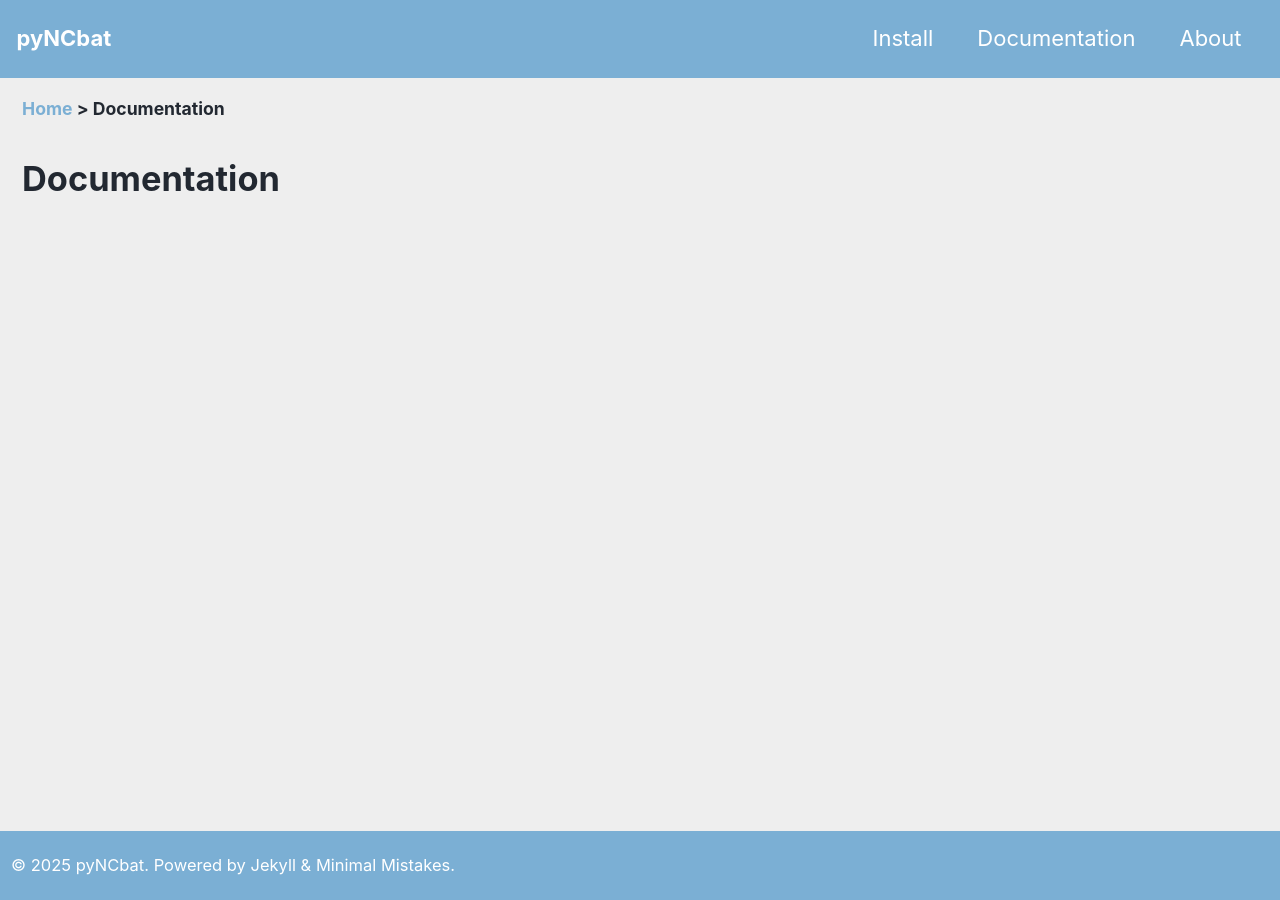
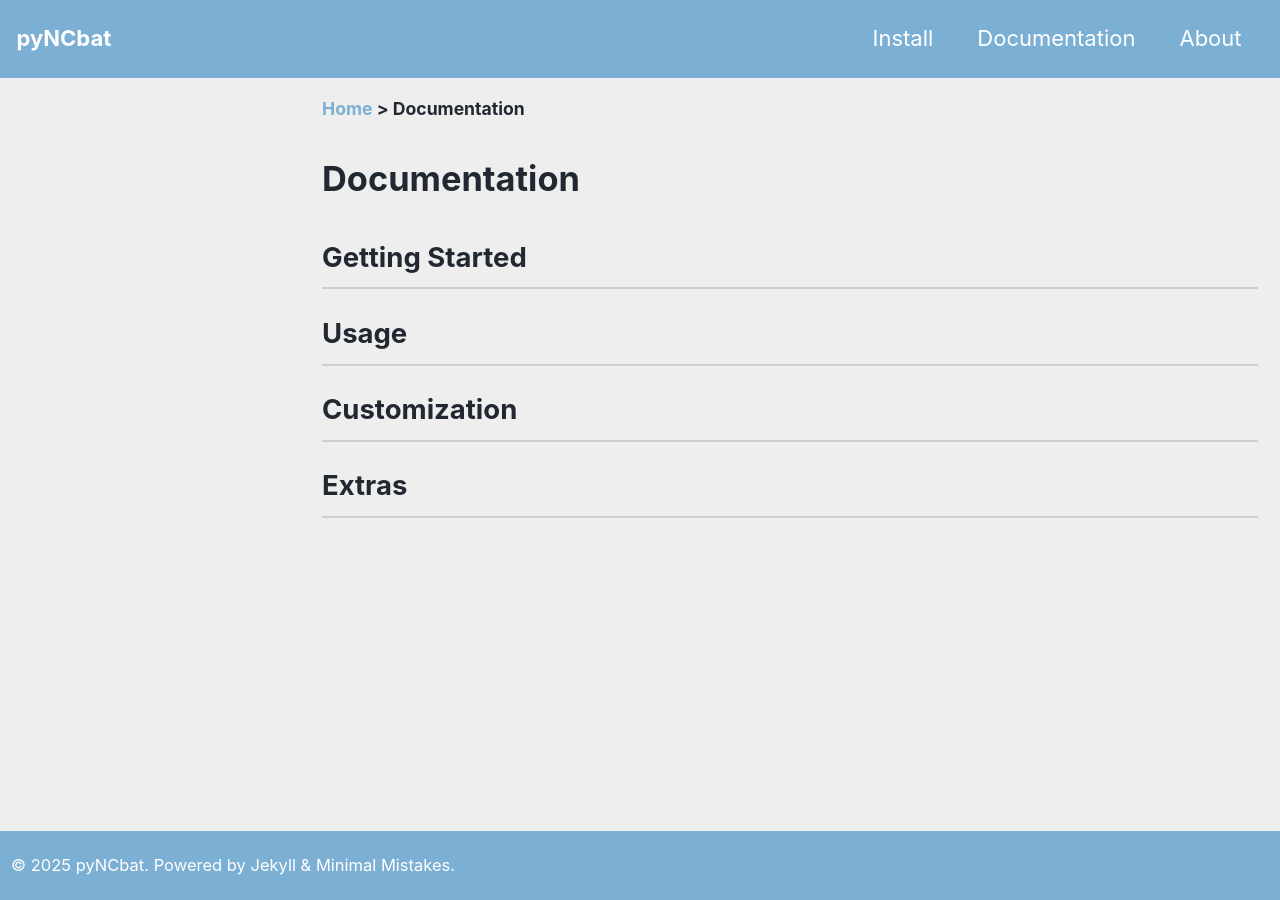
Before and after one commit to alexiom/pyNCbat, a Jekyll site: the page built from docs/_pages/documentation.md, in a window 1280 px wide. Built offline with Jekyll 4.4.1, drawn with Linux system fonts in a browser that asks for light colours; cached includes are drawn as plain includes.

Commit message:
update sidebars

```diff
--- a/docs/_pages/documentation.md
+++ b/docs/_pages/documentation.md
@@ -3,3 +3,11 @@ layout: single
 permalink: /documentation/
 title: "Documentation"
 ---
+
+## Getting Started
+
+## Usage
+
+## Customization
+
+## Extras
--- a/docs/_sass/minimal-mistakes/skins/_pyNCbat.scss
+++ b/docs/_sass/minimal-mistakes/skins/_pyNCbat.scss
@@ -26,9 +26,9 @@ $masthead-link-color-hover: $text-color !default;
 $navicon-link-color-hover: mix(#fff, $text-color, 80%) !default;
 
 
-$right-sidebar-width-narrow: 0px !default;
-$right-sidebar-width: 0px !default;
-$right-sidebar-width-wide: 0px !default;
+$right-sidebar-width-narrow: 200px !default;
+$right-sidebar-width: 300px !default;
+$right-sidebar-width-wide: 400px !default;
 
 
 /* set footer colors */
```
